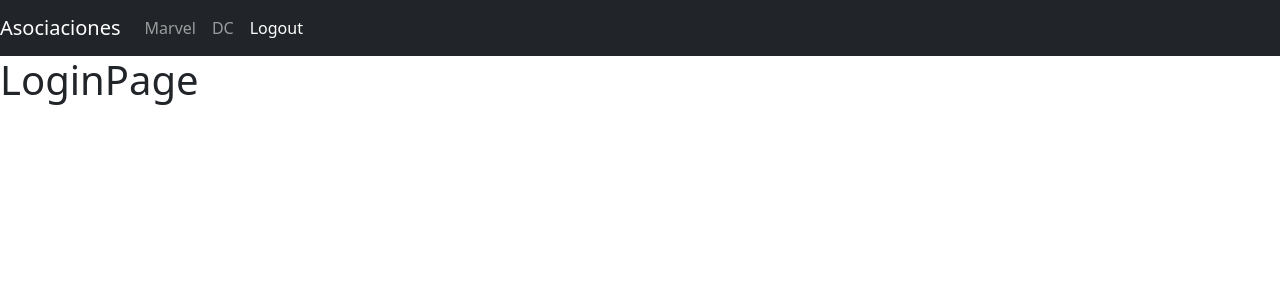
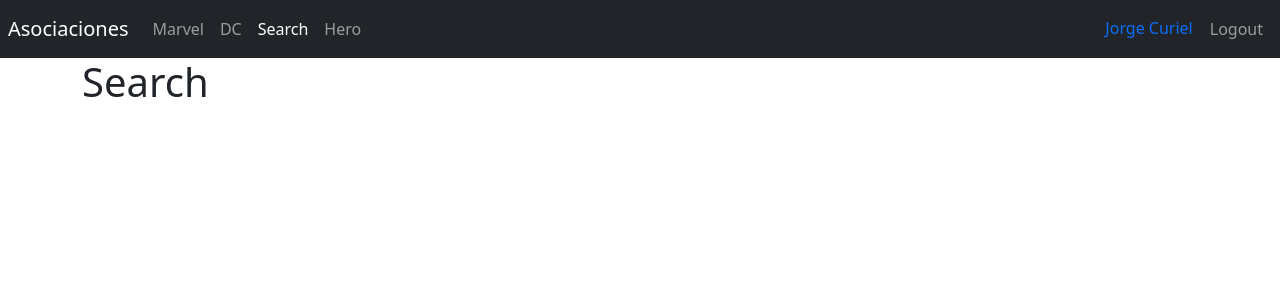
Before and after one commit to AlejandroCuriel/Heroes-App, a React (Vite) app: page /search in a window 1280 px wide. Before the commit this address led to /login. Shown: the top 300 px of the page. Built offline with nearby package versions, Linux system fonts and the light colour scheme.

Commit message:
Add route configuration with components

```diff
--- /dev/null
+++ b/src/auth/index.js
@@ -0,0 +1 @@
+export * from '../auth/pages'
--- /dev/null
+++ b/src/auth/pages/index.js
@@ -0,0 +1 @@
+export * from './LoginPage'
--- /dev/null
+++ b/src/heroes/index.js
@@ -0,0 +1,2 @@
+export * from '../heroes/pages';
+export * from './routes/HeroesRoutes';
--- /dev/null
+++ b/src/heroes/pages/Hero.jsx
@@ -0,0 +1,5 @@
+export const Hero = () => {
+  return (
+    <h1>Hero</h1>
+  )
+}
--- /dev/null
+++ b/src/heroes/pages/Search.jsx
@@ -0,0 +1,5 @@
+export const Search = () => {
+  return (
+    <h1>Search</h1>
+  )
+}
--- /dev/null
+++ b/src/heroes/pages/index.js
@@ -0,0 +1,4 @@
+export * from './DcPage'
+export * from './MarvelPage'
+export * from './Search';
+export * from './Hero';
--- /dev/null
+++ b/src/heroes/routes/HeroesRoutes.jsx
@@ -0,0 +1,23 @@
+import { Navigate, Route, Routes } from "react-router-dom"
+import { Navbar } from "../../ui"
+import { DcPage, MarvelPage, Search, Hero } from "../pages"
+
+export const HeroesRoutes = () => {
+  return (
+    <>
+      <Navbar />
+      <div className="container">
+        <Routes>
+          <Route path="marvel" element={<MarvelPage />} />
+          <Route path="dc" element={<DcPage />} />
+          <Route path="search" element={<Search />} />
+          <Route path="hero" element={<Hero />} />
+
+          {/*Search*/}
+          <Route path="/*" element={<Navigate to="/marvel" />} />
+        </Routes>
+      </div>
+
+    </>
+    )
+}
--- a/src/main.jsx
+++ b/src/main.jsx
@@ -1,7 +1,7 @@
 import React from 'react'
 import ReactDOM from 'react-dom/client'
 import { BrowserRouter} from "react-router-dom";
-import { AppRouter } from './routes/AppRouter';
+import { AppRouter } from './router/AppRouter';
 import './styles.css'
 
 ReactDOM.createRoot(document.getElementById('root')).render(
--- /dev/null
+++ b/src/router/AppRouter.jsx
@@ -0,0 +1,19 @@
+import { Routes, Route } from "react-router-dom";
+
+import { LoginPage } from "../auth"
+import { HeroesRoutes } from "../heroes"
+import { Navbar } from "../ui";
+
+
+
+export const AppRouter = () => {
+  return (
+    <>
+      <Routes>
+        <Route path="login" element={<LoginPage />} />
+        <Route path="/*" element={<HeroesRoutes />} />
+
+      </Routes>
+    </>
+  )
+}
--- a/src/routes/AppRouter.jsx
+++ /dev/null
@@ -1,21 +0,0 @@
-import { Routes, Route, Navigate } from "react-router-dom";
-import { MarvelPage } from "../heroes/pages/MarvelPage"
-import { DcPage } from "../heroes/pages/DcPage"
-import { LoginPage } from "../auth/pages/LoginPage"
-import { Navbar } from "../ui";
-
-
-
-export const AppRouter = () => {
-  return (
-    <>
-      <Navbar />
-      <Routes>
-        <Route path="marvel" element={<MarvelPage />} />
-        <Route path="dc" element={<DcPage />} />
-        <Route path="login" element={<LoginPage />} />
-        <Route path="/*" element={<Navigate to="/login" />} />
-      </Routes>
-    </>
-  )
-}
--- a/src/ui/components/NavBar.jsx
+++ b/src/ui/components/NavBar.jsx
@@ -3,7 +3,7 @@ import { Link, NavLink } from 'react-router-dom';
 
 export const Navbar = () => {
     return (
-        <nav className="navbar navbar-expand-sm navbar-dark bg-dark">
+        <nav className="navbar navbar-expand-sm navbar-dark bg-dark p-2">
 
             <Link
                 className="navbar-brand"
@@ -22,23 +22,39 @@ export const Navbar = () => {
                         Marvel
                     </NavLink>
 
-                    <NavLink
-                        className="nav-item nav-link"
+                    <NavLink // Otra forma de ver que link esta activado
+                        className={ ({isActive}) =>  `nav-item nav-link ${isActive ? "active" : ""}` }
                         to="/dc"
                     >
                         DC
                     </NavLink>
+
+                    <NavLink
+                        className="nav-item nav-link"
+                        to="/search"
+                    >
+                        Search
+                    </NavLink>
+
+                    <NavLink
+                        className="nav-item nav-link"
+                        to="/hero"
+                    >
+                        Hero
+                    </NavLink>
                 </div>
             </div>
 
-            <div className="navbar-collapse collapse w-100 order-3 dual-collapse2">
+            <div className="navbar-collapse collapse w-100 order-3 dual-collapse2 dp-flex justify-content-end">
                 <ul className="navbar-nav ml-auto">
-                    <NavLink
-                        className="nav-item nav-link"
-                        to="/login"
+                    <span className="nav-item nav-link text-primary">
+                        Jorge Curiel
+                    </span>
+                    <button
+                        className='nav-item nav-link btn'
                     >
                         Logout
-                    </NavLink>
+                    </button>
                 </ul>
             </div>
         </nav>
```
